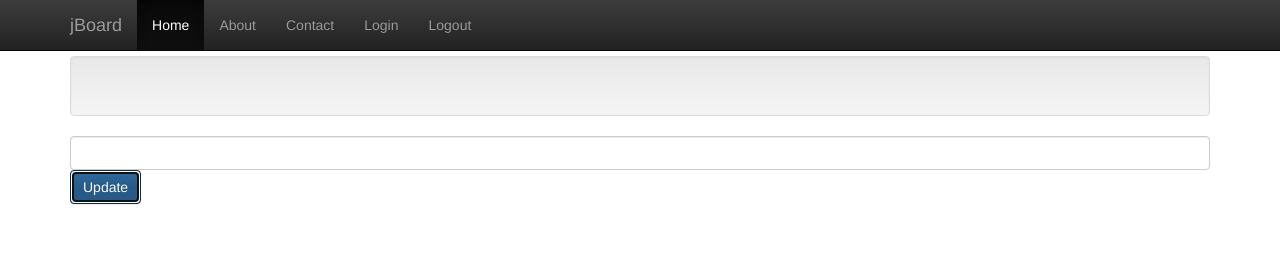
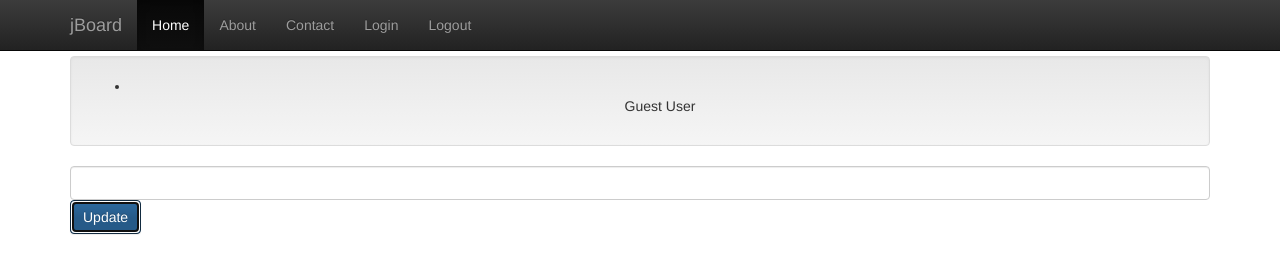
Before and after one commit to jakep84/jBoard, a plain HTML site: page public/index.html in a window 1280 px wide. Both pictures are taken after a click on the button "Update". Drawn offline with nearby package versions, Linux system fonts and the light colour scheme; no server answers.

Commit message:
6/17 0015

```diff
--- a/public/index.html
+++ b/public/index.html
@@ -52,7 +52,9 @@
     <div class="container" id="mainContainer">
        <h3>Realtime message board</h3>
         <div class="well" id="well">
-           <h2 id="lblCurrentMessage" class="text-center"></h2>
+           <ul id="fullList">
+               <!-- <li>id="lblCurrentMessage" class="text-center"</li> -->
+            </ul>
         </div>
         <div class="form-group">
             <input type="text" id="txtNewMessage" class="form-control">
--- a/public/scripts/app.js
+++ b/public/scripts/app.js
@@ -10,22 +10,24 @@ var app = firebase.initializeApp(config);
 var auth = firebase.auth();
 var provider = new firebase.auth.GoogleAuthProvider();
 var database = firebase.database();
-var messageClass = function () {
-    var postMessage = function (event) {
+var messageClass =  {
+        postMessage : function (event) {
         //to keep prevent a DOM reload of js on refresh
         event.preventDefault();
         //grab user input message
-        var message = document.getElementById("txtNewMessage").value;
+        var message = $("#txtNewMessage").val();
         var messageReference = database.ref('messages');
 
-        document.getElementById("txtNewMessage").value('');
+        $("#txtNewMessage").val('');
+            // post message to message board (#lblCurrentMessage)
+            $('#fullList').append('<li class="text-center">'+message+'<br/>'+(jApp.username||'Guest User')+'</li>');
         //clear message section to aknowledge reciept
         //save data to the database using the set method
         messageReference.push({
             message: message,
             user: jApp.username
         });
-    };
+    }
 }
 var getMessages = function (event) {
     var allMessages = [];
@@ -127,7 +129,7 @@ $(document).ready(function () {
     }
     $('#btnLogin').on('click', jApp.login);
     $('#btnLogout').on('click', jApp.logout);
-    $('button').on('click', messageClass.postMessage);
+    $('#btUpdateMessage').on('click', messageClass.postMessage);
 });
 
 
--- a/src/scripts/app.js
+++ b/src/scripts/app.js
@@ -19,6 +19,8 @@ var messageClass =  {
         var messageReference = database.ref('messages');
 
         $("#txtNewMessage").val('');
+            // post message to message board (#lblCurrentMessage)
+            $('#fullList').append('<li class="text-center">'+message+'<br/>'+(jApp.username||'Guest User')+'</li>');
         //clear message section to aknowledge reciept
         //save data to the database using the set method
         messageReference.push({
```
Also changed, not shown: src/index.html (+3 -1 lines), 1 other file.
